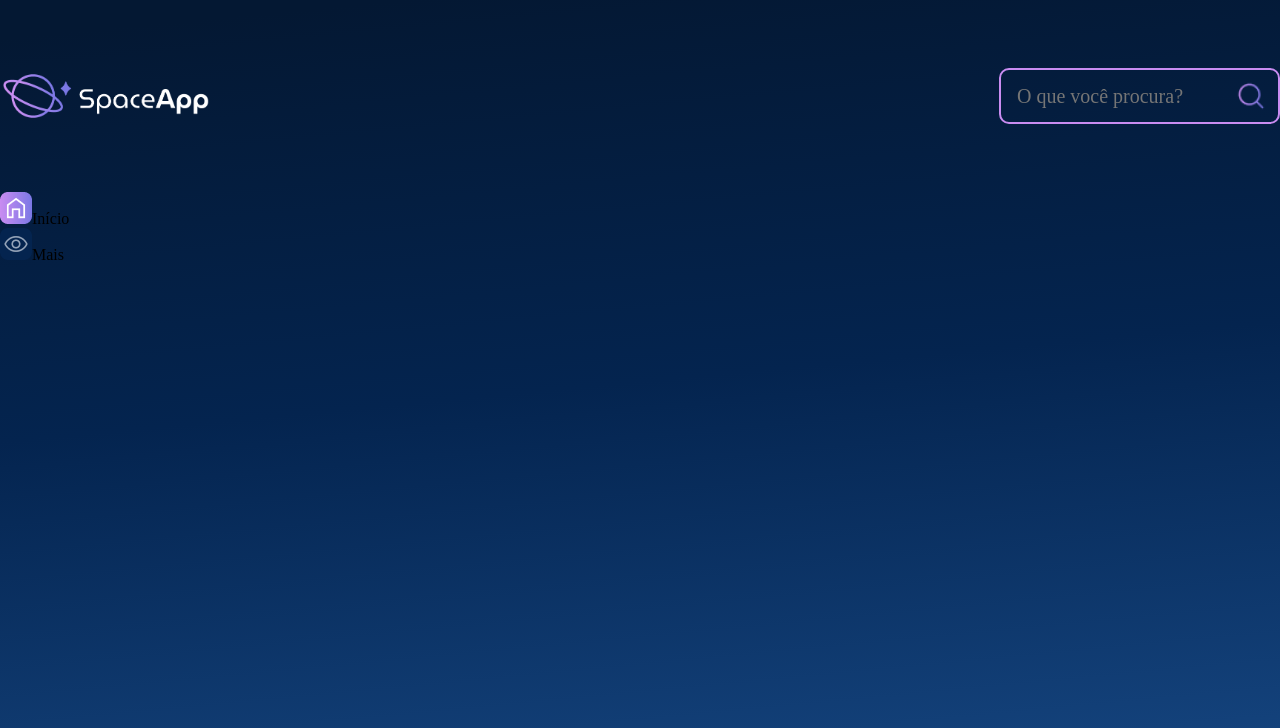
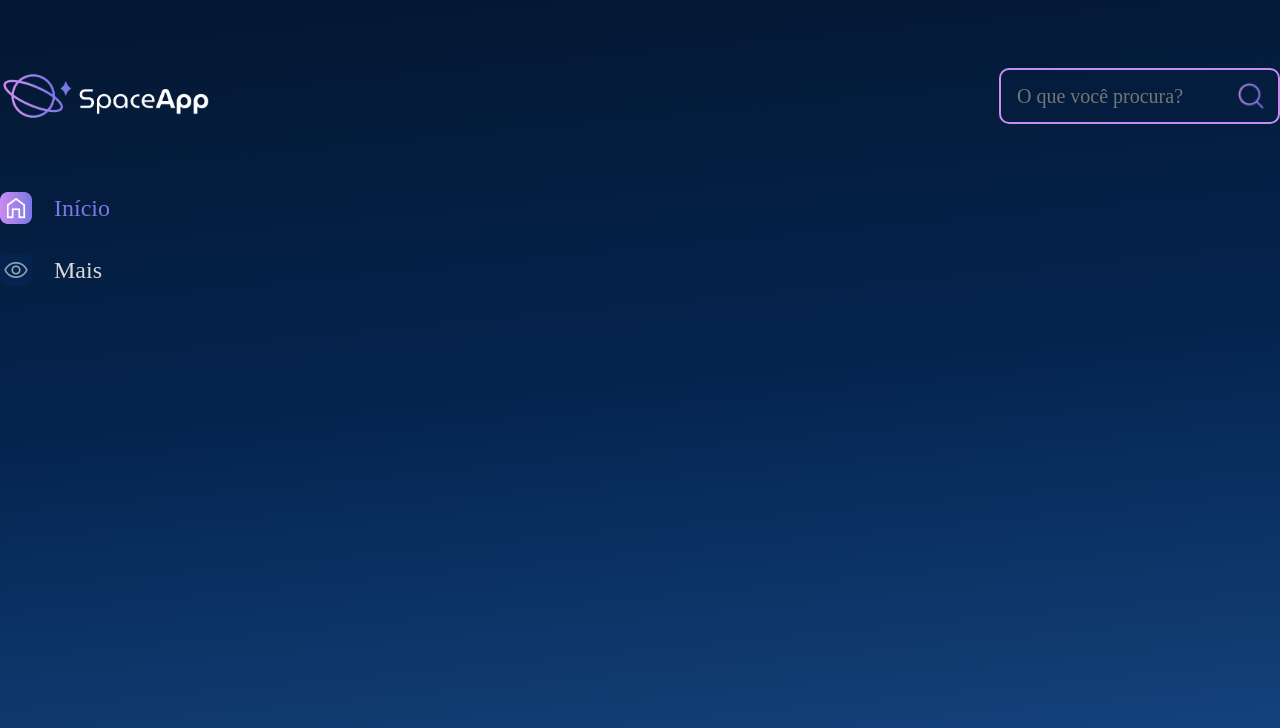
Before and after one commit to Diandressa/React-curso-Alura, a React (Vite) app: page / in a window 1280 px wide. Shown: the top 728 px of the page. Built offline with nearby package versions, Linux system fonts and the light colour scheme.

Commit message:
condicao props para style component

```diff
--- a/src/componentes/BarraLateral/itemNavegacao.tsx
+++ b/src/componentes/BarraLateral/itemNavegacao.tsx
@@ -7,11 +7,24 @@ interface Props {
     ativo?:boolean
 }
 
-const ItemListaEstilizado = styled.li``
+interface EstiloProps {
+    $ativo?: boolean
+}
+
+const ItemListaEstilizado = styled.li<EstiloProps>`
+    font-size: 24px;
+    line-height: 29px;
+    margin-bottom: 30px;
+    cursor: pointer;
+    color: ${props => props.$ativo ? '#7b78e5' : '#d9d9d9'};
+    display: flex;
+    align-items: center;
+    gap: 22px;
+`
 
 const ItemNavegacao = ({children, iconeAtivo, iconeInativo, ativo = false}:Props) => {
     return(
-        <ItemListaEstilizado>
+        <ItemListaEstilizado $ativo={ativo}>
             <img src={ativo ? iconeAtivo : iconeInativo} alt="icone menu" />
             {children}
         </ItemListaEstilizado>
```
Also changed, not shown: src/componentes/EstilosGlobais/fontes/GandhiSans-Bold.otf (added), src/componentes/EstilosGlobais/fontes/GandhiSans-Regular.otf (added).
